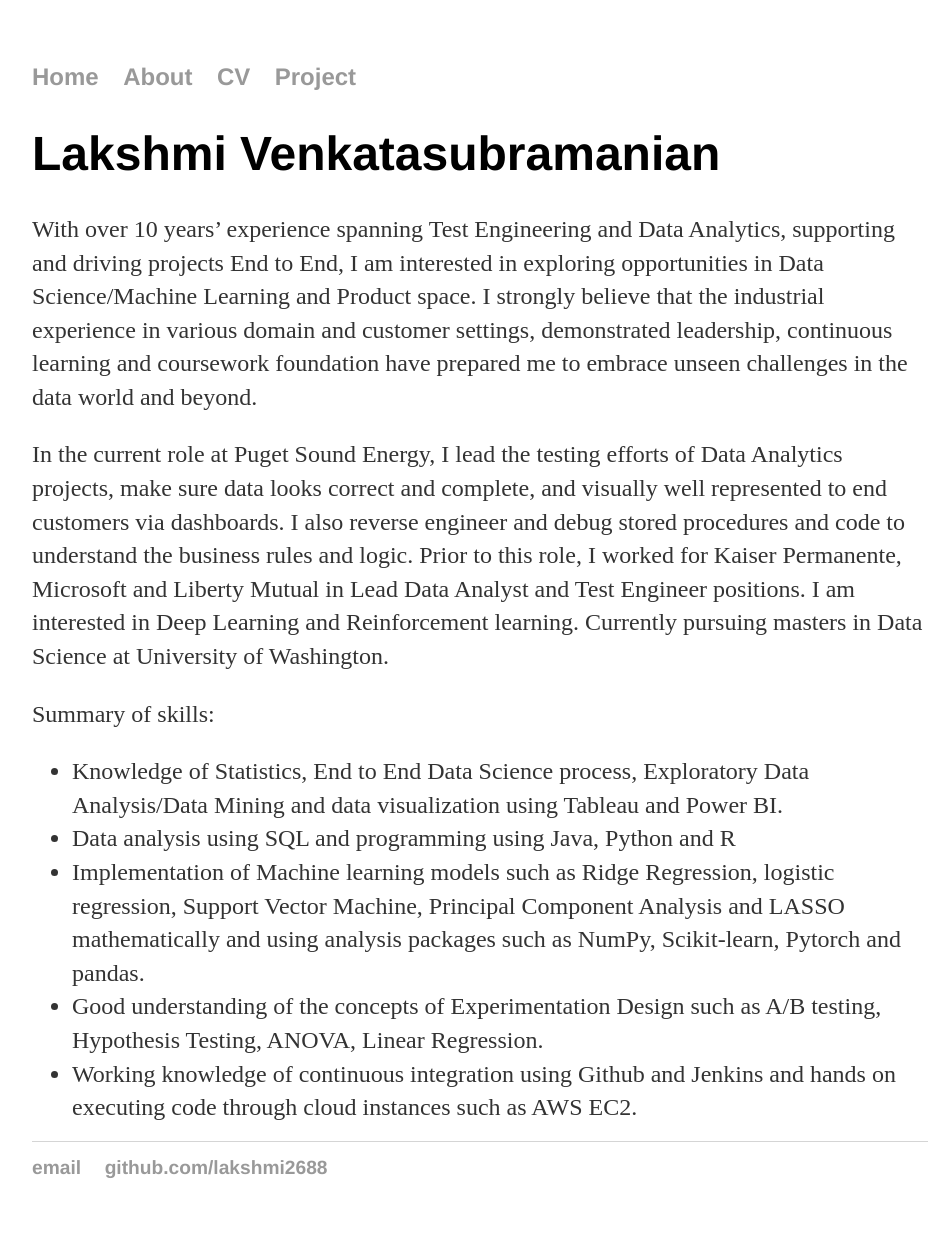
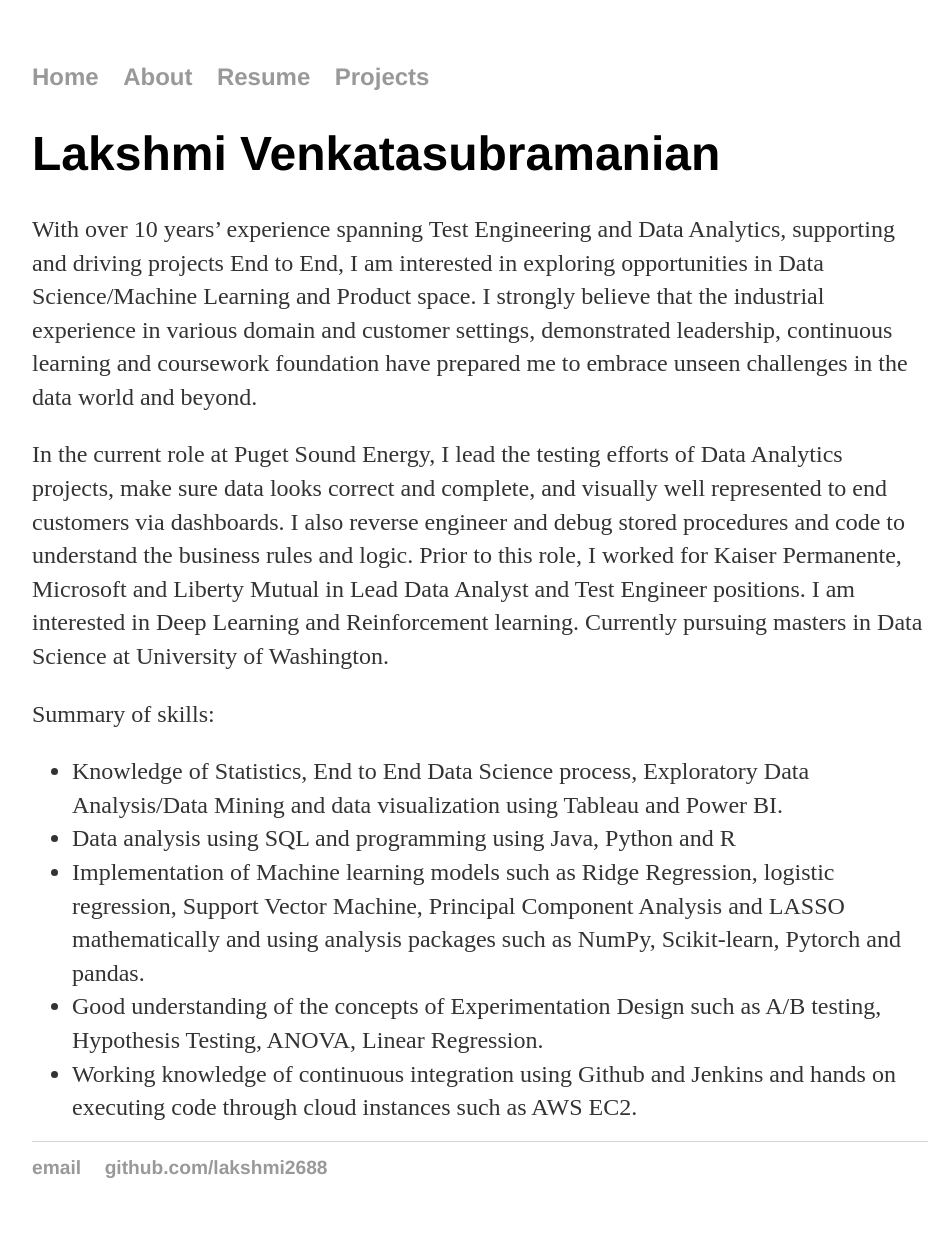
Before and after one commit to lakshmi2688/lakshmi2688.github.io, a Jekyll site: the page built from index.html, in a window 1280 px wide. Shown: the whole page, without its empty margins (160-1112 px from the left). Built offline with Jekyll 4.4.1, drawn with Linux system fonts in a browser that asks for light colours.

Commit message:
Update default.html

```diff
--- a/_layouts/default.html
+++ b/_layouts/default.html
@@ -9,8 +9,8 @@
     		<ul>
         		<li><a href="/">Home</a></li>
 	        	<li><a href="/about">About</a></li>
-        		<li><a href="/cv">CV</a></li>
-        		<li><a href="/project">Project</a></li>
+        		<li><a href="/resume">Resume</a></li>
+        		<li><a href="/project">Projects</a></li>
     		</ul>
 		</nav>
 		<div class="container">
```
